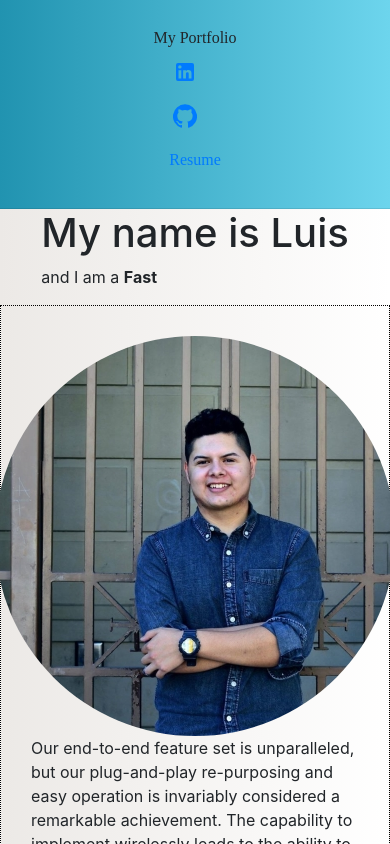
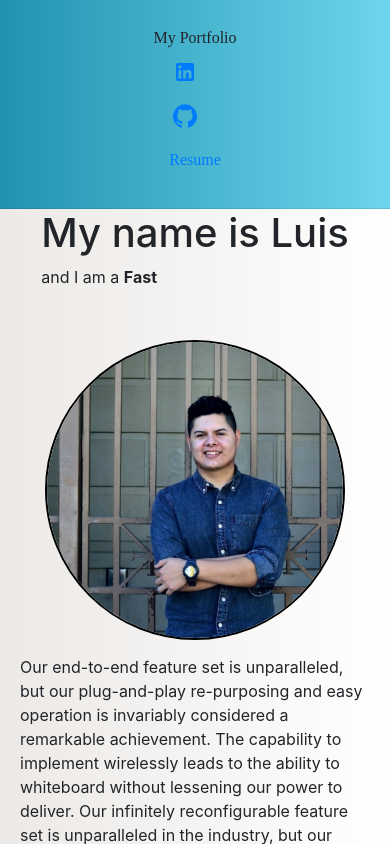
Before and after one commit to DatBoiLuiskrrt/reactproject, a React (Create React App) app in the folder myreactproject/: page / in a window 390 px wide. Shown: the top 844 px of the page. Built offline with nearby package versions, Linux system fonts and the light colour scheme; a web font is replaced by a local one.

Commit message:
working on responsiveness

```diff
--- a/myreactproject/src/components/Image.module.css
+++ b/myreactproject/src/components/Image.module.css
@@ -24,7 +24,8 @@
     border-radius: 60%;
     width: fit-content;
     /* position: absolute; */
-    max-width: 400px;
+    max-width: 300px;
+    border: 2px solid black;
 }
 .intro {
     display: flex;
@@ -33,8 +34,8 @@
     align-items: center;
     padding: 30px;
     margin: 0px;
-    border: 1px dotted black;
-    /* width: fit-content; */
+    /* border: 1px dotted black; */
+
     background: linear-gradient(to right, #ece9e6, #ffffff);
     /* border: 1px dotted red; */
 
@@ -45,6 +46,13 @@
     justify-content: center;
     align-items: center;
     flex-direction: column;
+    width: fit-content;
+    margin:0px;
+    padding: 20px;
     /* border: 1px solid black; */
     }
 }
+.pad {
+    display: flex;
+    padding: 15px;
+}
--- a/myreactproject/src/components/Projects.js
+++ b/myreactproject/src/components/Projects.js
@@ -5,7 +5,7 @@ import profilePicture from "../Images/optimizedProfilePicture.jpg";
 function Projects() {
     return (
     <div className={Styles.intro}>
-        <span>
+        <span className={Styles.pad}>
         <img src={profilePicture} className={Styles.profilePicture} alt="profile picture"/>
         </span>
 
```
Also changed, not shown: myreactproject/src/Images/profilePicture.jpg (deleted), myreactproject/src/Images/recipess.png (deleted).
